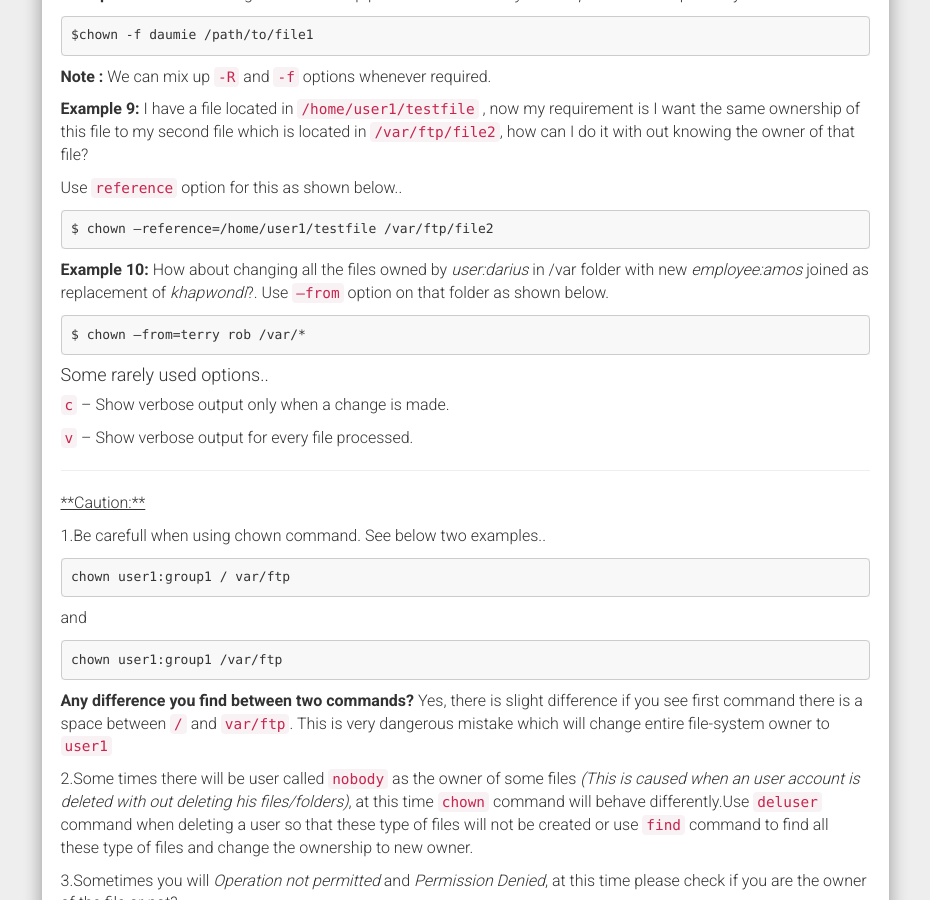
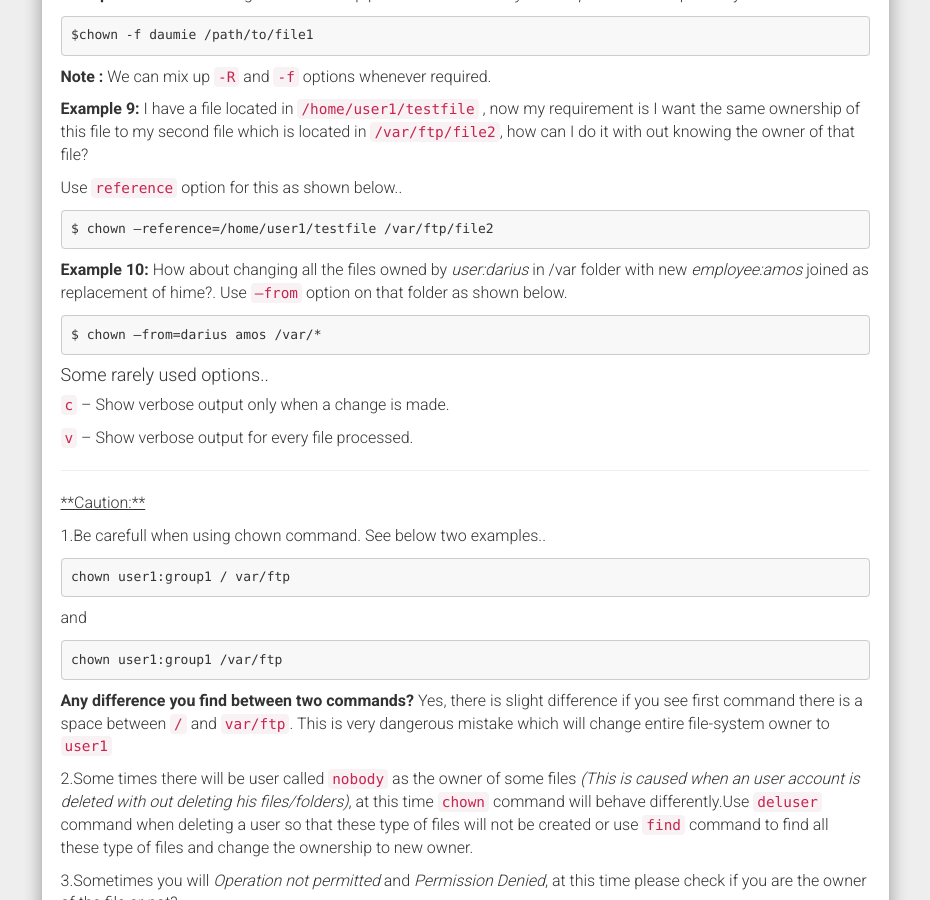
Before and after one commit to daumie/blog, a Jekyll site: the page built from _posts/2016-07-24-chown-command-explained.md, in a window 1280 px wide and 900 px high, scrolled down 1772 px. Shown: the whole window, without its empty margins (321-1251 px from the left). Built offline with Jekyll 4.4.1, drawn with Linux system fonts in a browser that asks for light colours; nearby versions of some CDN libraries; comment, search, counter and statistics services are not loaded.

Commit message:
fix semantic errors lol

```diff
--- a/_posts/2016-07-24-chown-command-explained.md
+++ b/_posts/2016-07-24-chown-command-explained.md
@@ -97,9 +97,9 @@ Use `reference` option for this as shown below..
 
 	$ chown –reference=/home/user1/testfile /var/ftp/file2
 
-**Example 10:** How about changing all the files owned by *user:darius* in /var folder with new *employee:amos* joined as replacement of *khapwondi*?. Use `–from` option on that folder as shown below.
+**Example 10:** How about changing all the files owned by *user:darius* in /var folder with new *employee:amos* joined as replacement of hime?. Use `–from` option on that folder as shown below.
 
-	$ chown –from=terry rob /var/*
+	$ chown –from=darius amos /var/*
 
 #### Some rarely used options..
 
```
